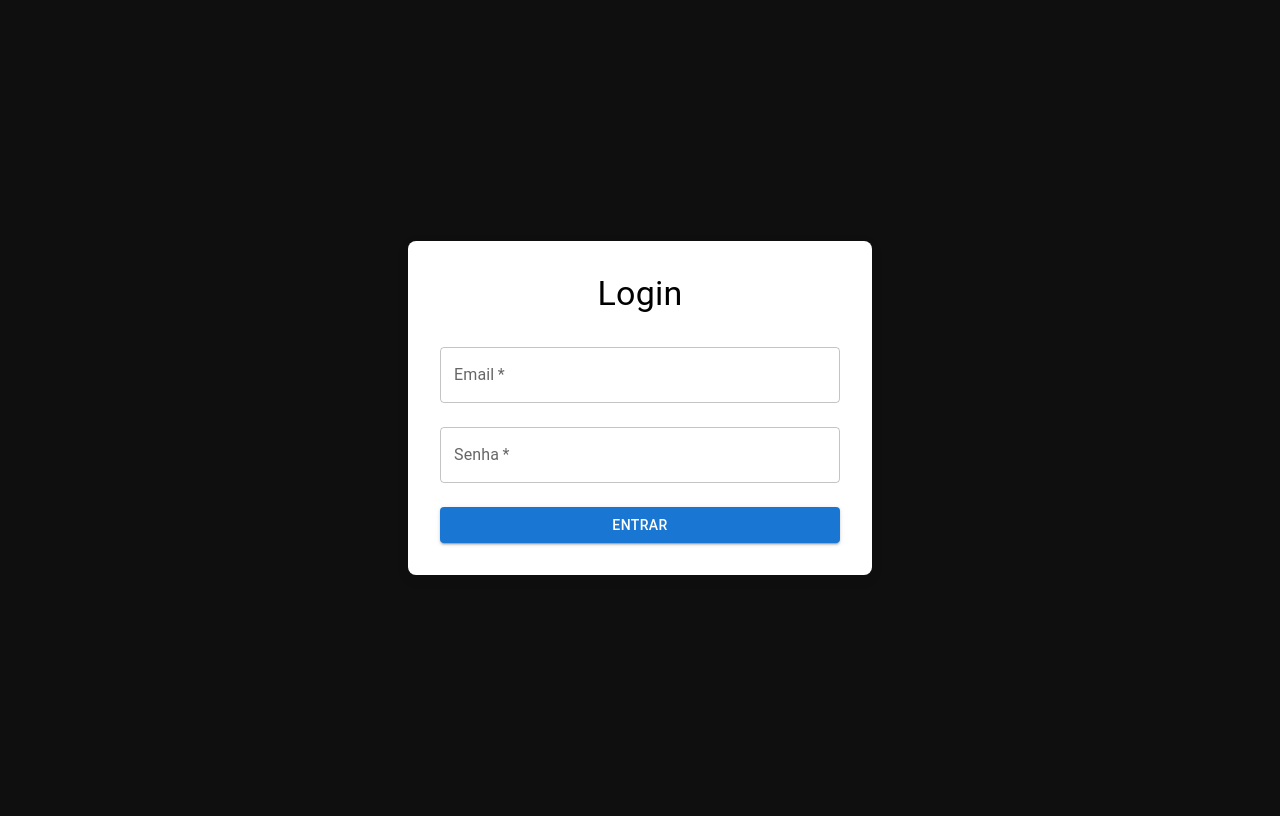
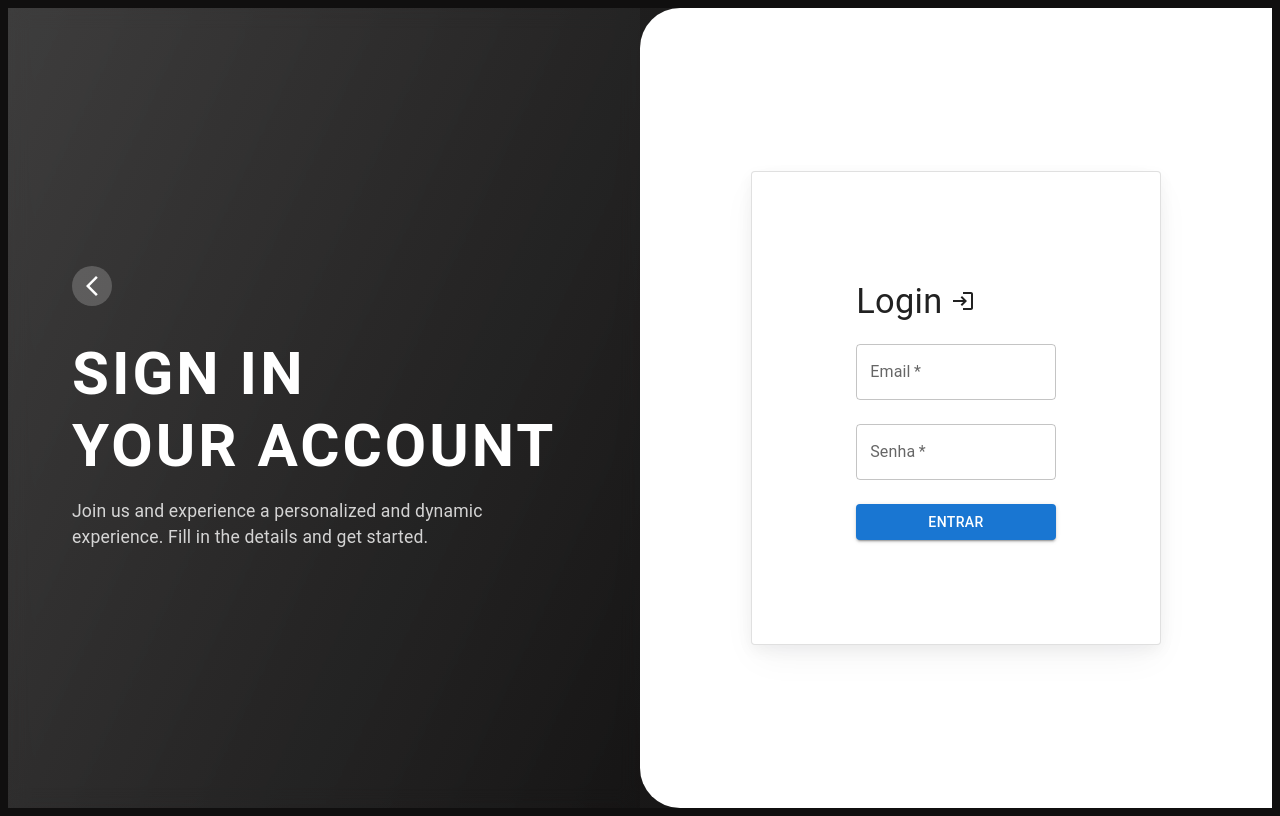
Before and after one commit to thiagopcvv/create-avatar-ai, a Next.js app: page /login in a window 1280 px wide. Built offline with nearby package versions, Linux system fonts and the light colour scheme.

Commit message:
feat: update login page

```diff
--- a/src/app/login/page.tsx
+++ b/src/app/login/page.tsx
@@ -5,9 +5,19 @@ import { useRouter } from "next/navigation";
 import { auth } from "../../../firebaseConfig";
 import { signInWithEmailAndPassword } from "firebase/auth";
 import Cookies from "js-cookie";
-import { Box, Button, TextField, Typography } from "@mui/material";
+import {
+  Box,
+  Button,
+  Card,
+  IconButton,
+  TextField,
+  Typography,
+} from "@mui/material";
 import { handleCookie } from "../actions/cookie";
 import { useAuthStore } from "../store/useAuthStore";
+import ArrowBackIosNewIcon from "@mui/icons-material/ArrowBackIosNew";
+import { motion } from "framer-motion";
+import LoginIcon from "@mui/icons-material/Login";
 
 export default function Login() {
   const [email, setEmail] = useState("");
@@ -49,26 +59,117 @@ export default function Login() {
       sx={{
         height: "100vh",
         display: "flex",
+        flexDirection: "row",
+        background:
+          "linear-gradient(115deg, rgba(255,255,255,0.1) 0%, rgba(0,0,0,0.1) 100%)",
+        color: "white",
+      }}
+    >
+      <Box
+        sx={{
+          flex: 1,
+          display: { xs: "none", md: "flex" },
+          flexDirection: "column",
+          justifyContent: "center",
+          alignItems: "flex-start",
+          padding: "4rem",
+          background:
+            "linear-gradient(115deg, rgba(255,255,255,0.1) 0%, rgba(0,0,0,0.1) 100%)",
+          backdropFilter: "blur(10px)",
+          zIndex: 1,
+        }}
+      >
+        <motion.div
+          initial={{ opacity: 0, x: -100 }}
+          animate={{ opacity: 1, x: 0 }}
+          transition={{ duration: 0.7 }}
+        >
+          <IconButton
+            sx={{
+              color: "white",
+              backgroundColor: "rgba(255,255,255,0.2)",
+              mb: 4,
+            }}
+            onClick={() => router.push("/dashboard")}
+          >
+            <ArrowBackIosNewIcon />
+          </IconButton>
+          <Typography
+            variant="h2"
+            sx={{
+              fontWeight: "bold",
+              lineHeight: "1.2",
+              textTransform: "uppercase",
+              letterSpacing: "3px",
+            }}
+          >
+            Sign in <br /> Your Account
+          </Typography>
+          <Typography
+            variant="body1"
+            sx={{
+              mt: 2,
+              opacity: 0.8,
+              fontSize: "1.1rem",
+            }}
+          >
+            Join us and experience a personalized and dynamic experience. Fill
+            in the details and get started.
+          </Typography>
+        </motion.div>
+      </Box>
+
+      <Box
+        sx={{
+          flex: 1,
+          display: "flex",
+          flexDirection: "column",
           justifyContent: "center",
           alignItems: "center",
-        backgroundColor: "transparent",
+          padding: "4rem",
+          borderTopLeftRadius: "40px",
+          borderBottomLeftRadius: "40px",
+          background: {
+            xs: "linear-gradient(115deg, rgba(255,255,255,0.1) 0%, rgba(0,0,0,0.1) 100%)",
+            md: "white",
+          },
+        }}
+      >
+        <Card
+          variant="outlined"
+          sx={{
+            display: "flex",
+            boxShadow:
+              "hsla(220, 30%, 5%, 0.05) 0px 5px 15px 0px, hsla(220, 25%, 10%, 0.05) 0px 15px 35px -5px",
+            flexDirection: "column",
+            width: "65%",
+            padding: 5,
+            gap: 10,
           }}
         >
           <Box
             component="form"
             onSubmit={handleLogin}
             sx={{
-          padding: "2rem",
-          backgroundColor: "white",
-          borderRadius: "8px",
-          boxShadow: "0 4px 12px rgba(0,0,0,0.1)",
-          width: "100%",
-          maxWidth: "400px",
-          textAlign: "center",
+              flex: 1,
+              display: "flex",
+              flexDirection: "column",
+              justifyContent: "center",
+              alignItems: "center",
+              padding: "4rem",
+              borderTopLeftRadius: "40px",
+              borderBottomLeftRadius: "40px",
+              background: {
+                xs: "linear-gradient(115deg, rgba(255,255,255,0.1) 0%, rgba(0,0,0,0.1) 100%)",
+                md: "white",
+              },
             }}
           >
-        <Typography variant="h4" mb={2}>
-          Login
+            <Typography
+              component="h1"
+              sx={{ width: "100%", fontSize: "clamp(2rem, 10vw, 2.15rem)" }}
+            >
+              Login <LoginIcon />
             </Typography>
             {error && (
               <Typography variant="body2" color="error" mb={2}>
@@ -103,6 +204,8 @@ export default function Login() {
               {loading ? "Entrando..." : "Entrar"}
             </Button>
           </Box>
+        </Card>
+      </Box>
     </Box>
   );
 }
```
Lines whose indentation alone changed are shown as unchanged.
